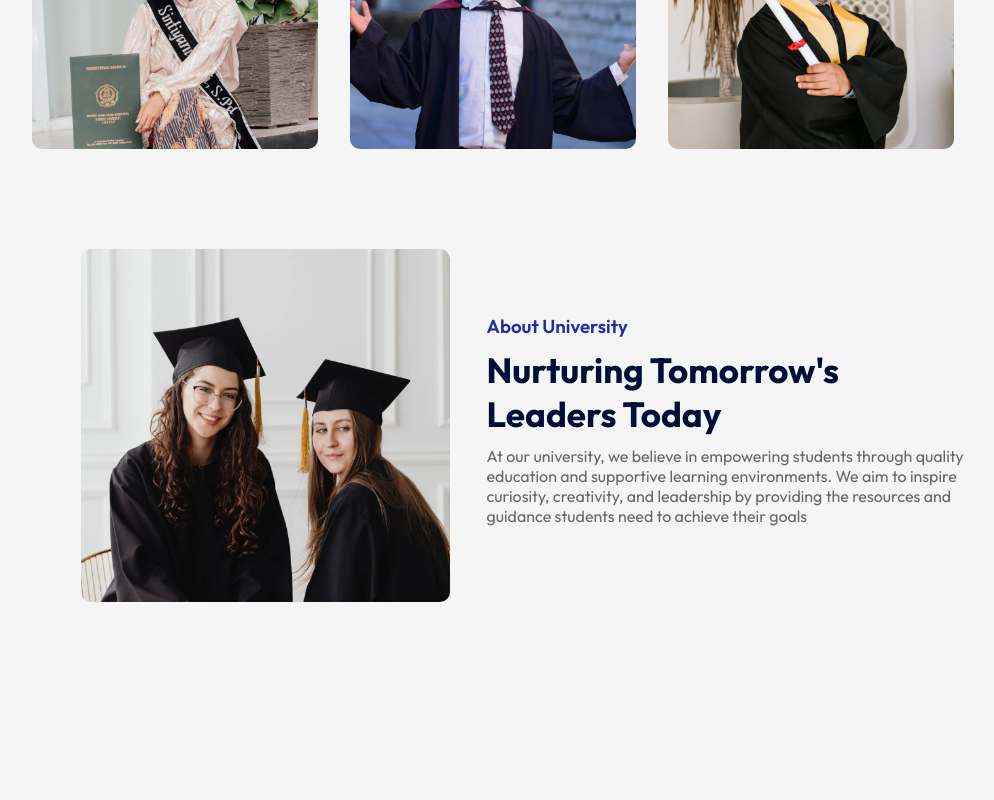
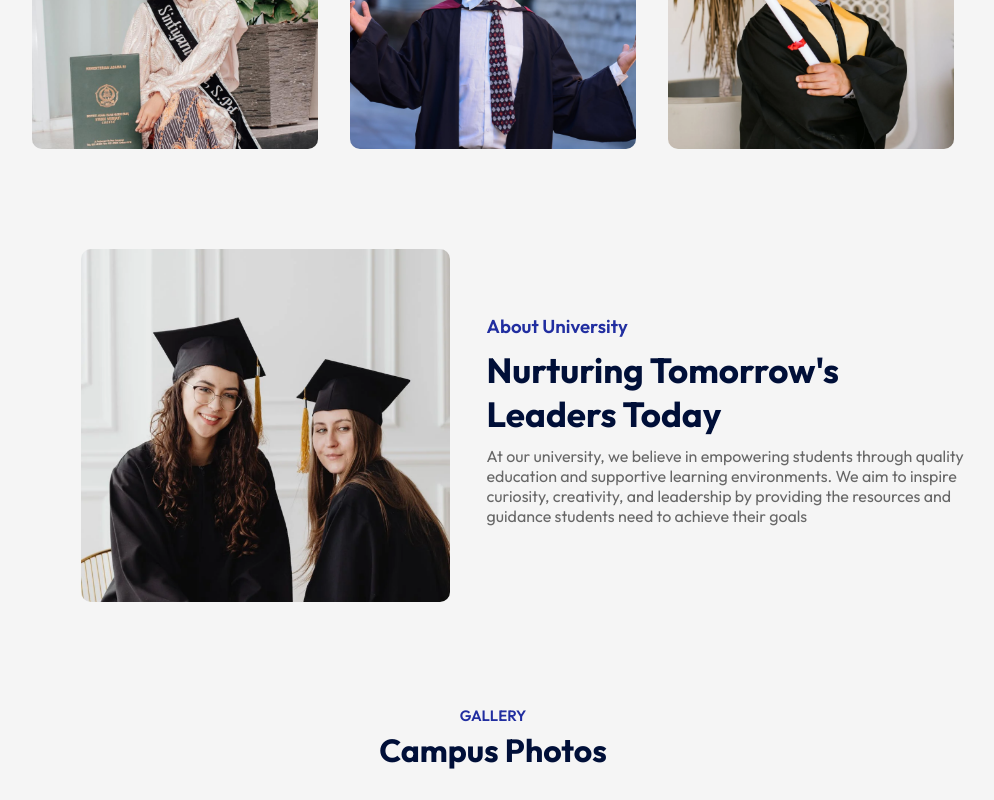
Before and after one commit to sewminiJayawardhana/EduCore, a React (Vite) app: page / in a window 1280 px wide. Shown: the part 1152-1952 px from the top of the page, without its empty margins (147-1141 px from the left). Before the commit the page ends 1858 px from the top, so only its background shows below. Built offline with nearby package versions, Linux system fonts and the light colour scheme.

Commit message:
Updated App component to include new Title component and modified Navbar component to use different logo image.

```diff
--- a/src/App.jsx
+++ b/src/App.jsx
@@ -14,6 +14,7 @@ const App = () => {
       <Title subTitle ='Our Program' title ='What We Offer'/>
         <Programs/>
         <About/>
+        <Title subTitle ='Gallery' title ='Campus Photos'/>
       </div>
 
     </div>
--- a/src/Components/Navbar/Navbar.jsx
+++ b/src/Components/Navbar/Navbar.jsx
@@ -1,6 +1,6 @@
 import React, { useEffect, useState } from 'react'
 import './Navbar.css'
-import logo from '../../assets/logo.png'
+import logo from '../../assets/Logo1.png'
 
 const Navbar = () => {
   const[sticky , setSticky]=useState(false);
```
Also changed, not shown: src/assets/Logo1.png (added).
